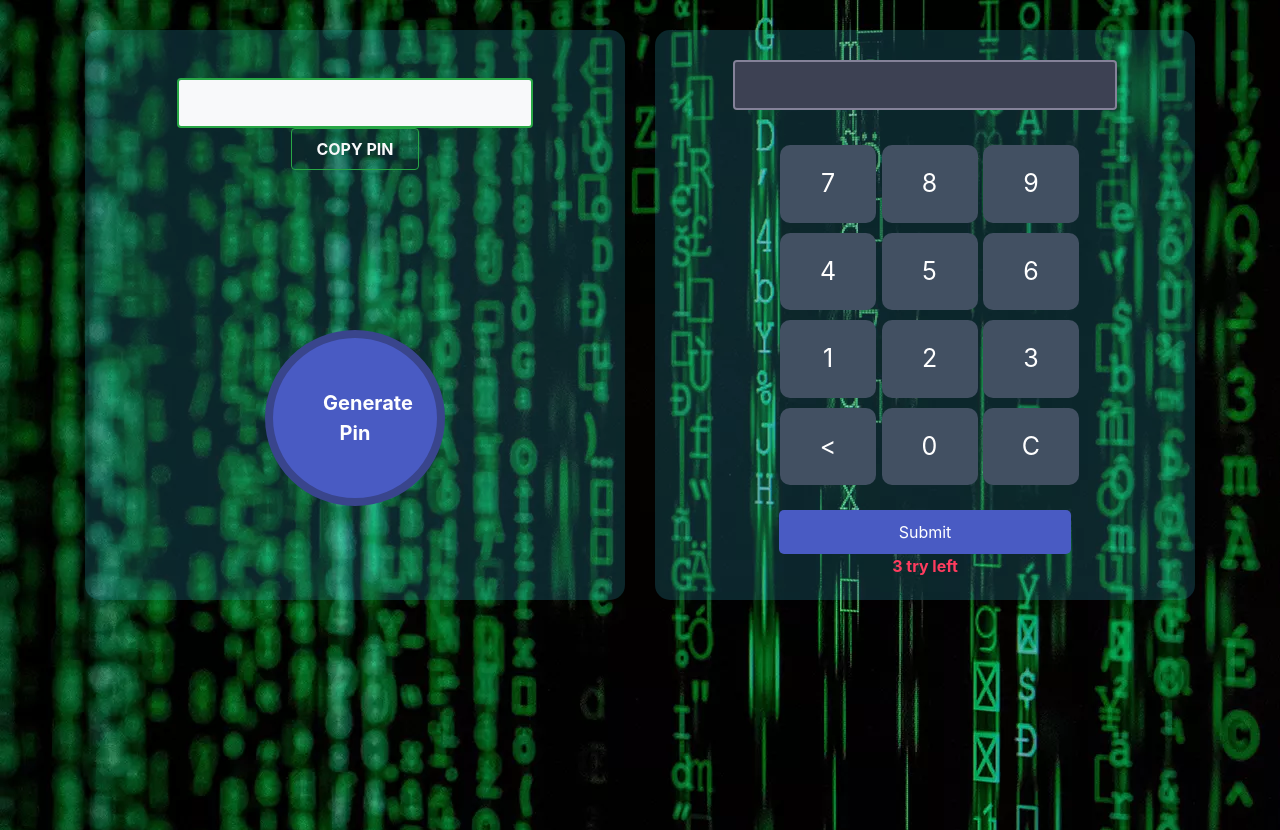
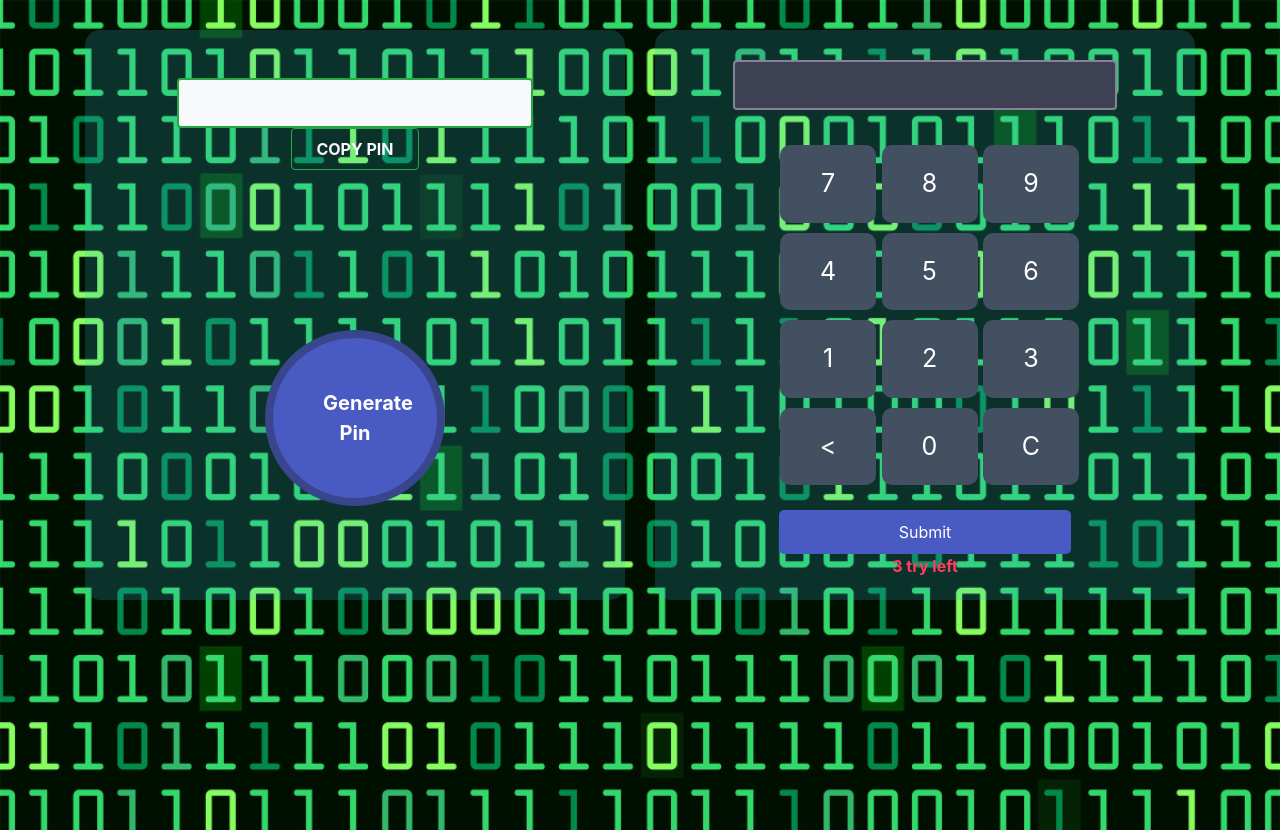
Before and after one commit to sajeeb-ahmeed/verify-OTP, a plain HTML site: page index.html in a window 1280 px wide. Drawn offline with nearby package versions, Linux system fonts and the light colour scheme.

Commit message:
bgc update

```diff
--- a/style.css
+++ b/style.css
@@ -3,14 +3,16 @@
 }
 
 body {
-    /* background: #10101B; */
     height: 100vh;
-    background-image: url(./image/unsplash-hacking-bug-bounty.webp);
+    background-image: url(./image/binary-code-greenjpg.jpg);
+    background-repeat: no-repeat;
+    background-size: cover;
+    object-fit: cover;
 }
 
 .container {
     margin-top: 30px;
-    /* background-image: url(./image/binary-code-greenjpg.jpg); */
+
 }
 
 .half-width {
```
